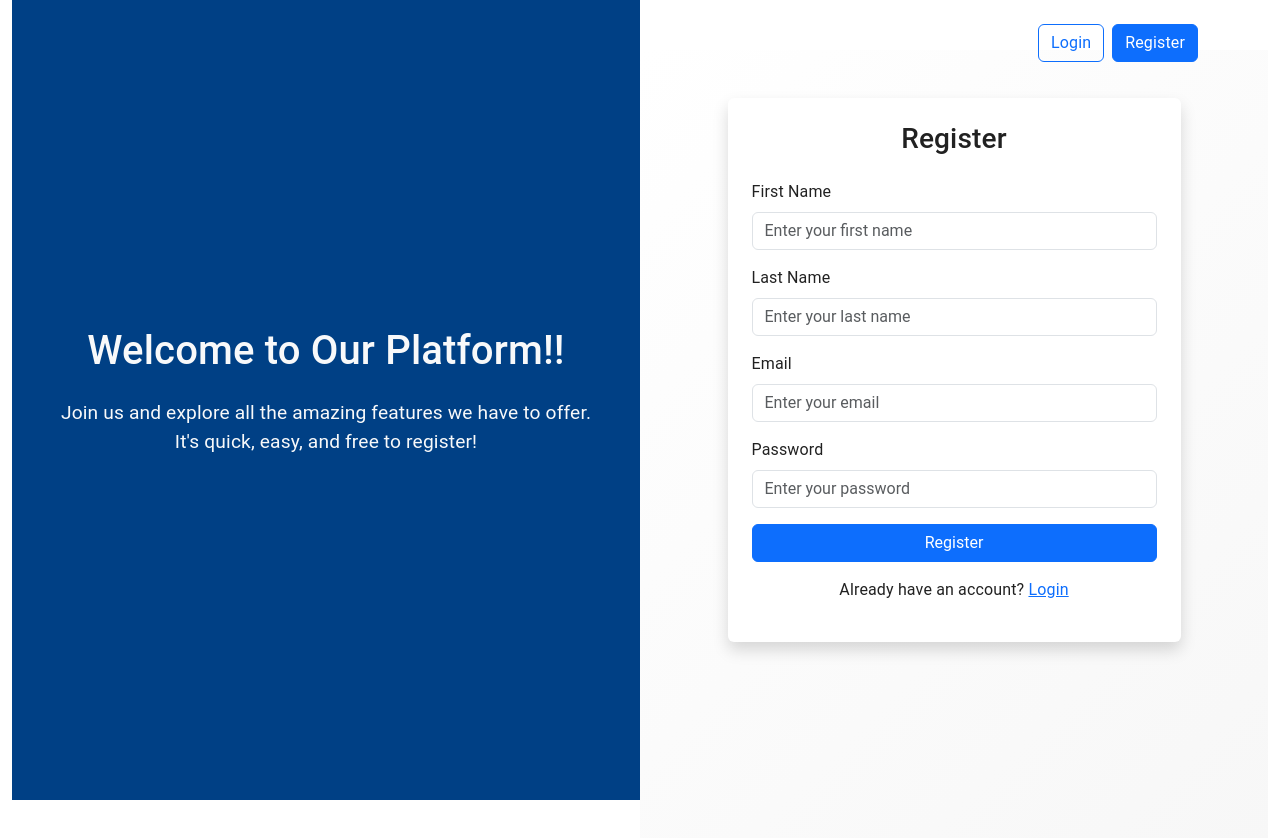
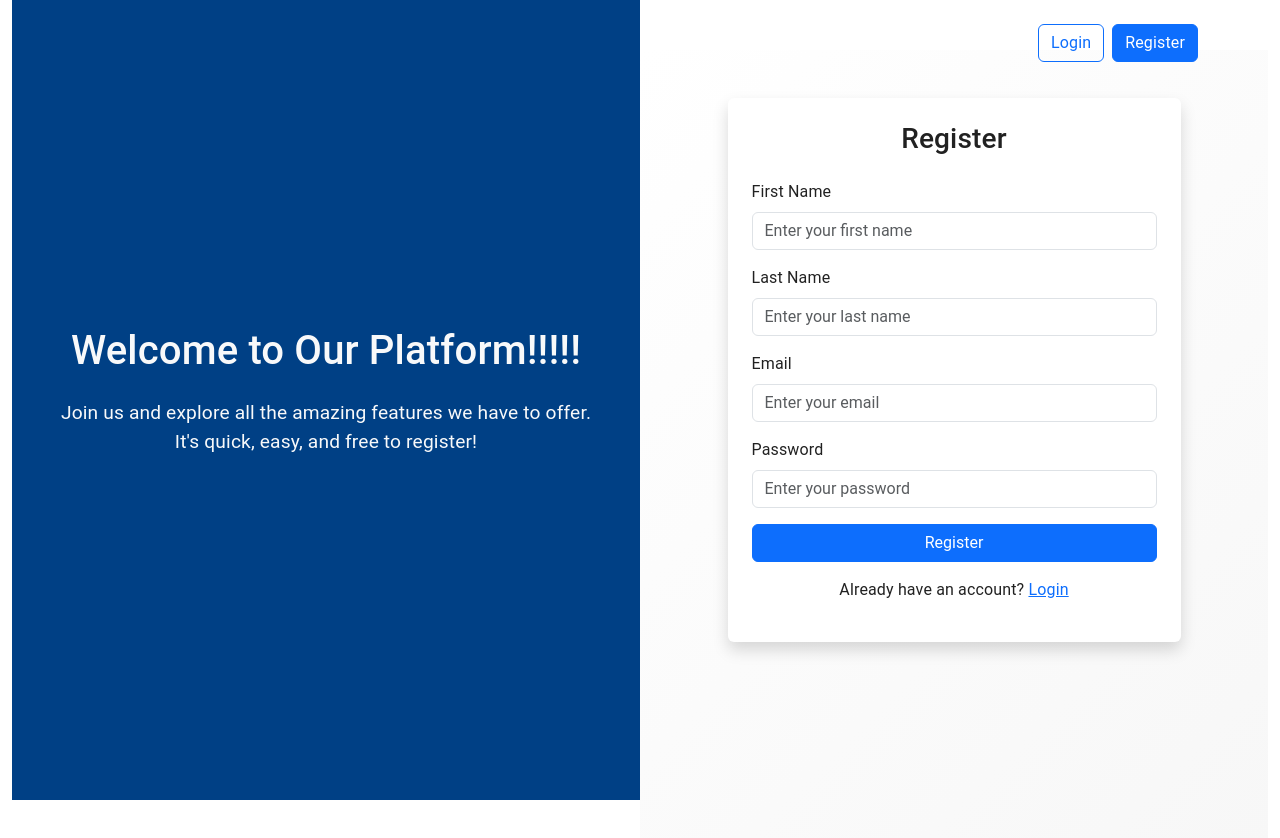
Before and after one commit to emash90/wama_microservices, a React (Vite) app in the folder frontend/: page /register in a window 1280 px wide. Shown: the top 838 px of the page. Built offline with nearby package versions, Linux system fonts and the light colour scheme; no server answers; a small style sheet from the web is missing.

Commit message:
check cloud run deployment pipeline3

```diff
--- a/frontend/src/pages/RegisterPage.jsx
+++ b/frontend/src/pages/RegisterPage.jsx
@@ -11,7 +11,7 @@ const RegisterPage = () => {
             children={{
                 left: (
                     <LeftSection
-                        title="Welcome to Our Platform!!"
+                        title="Welcome to Our Platform!!!!!"
                         description="Join us and explore all the amazing features we have to offer. It's quick, easy, and free to register!"
                     />
                 ),
```
